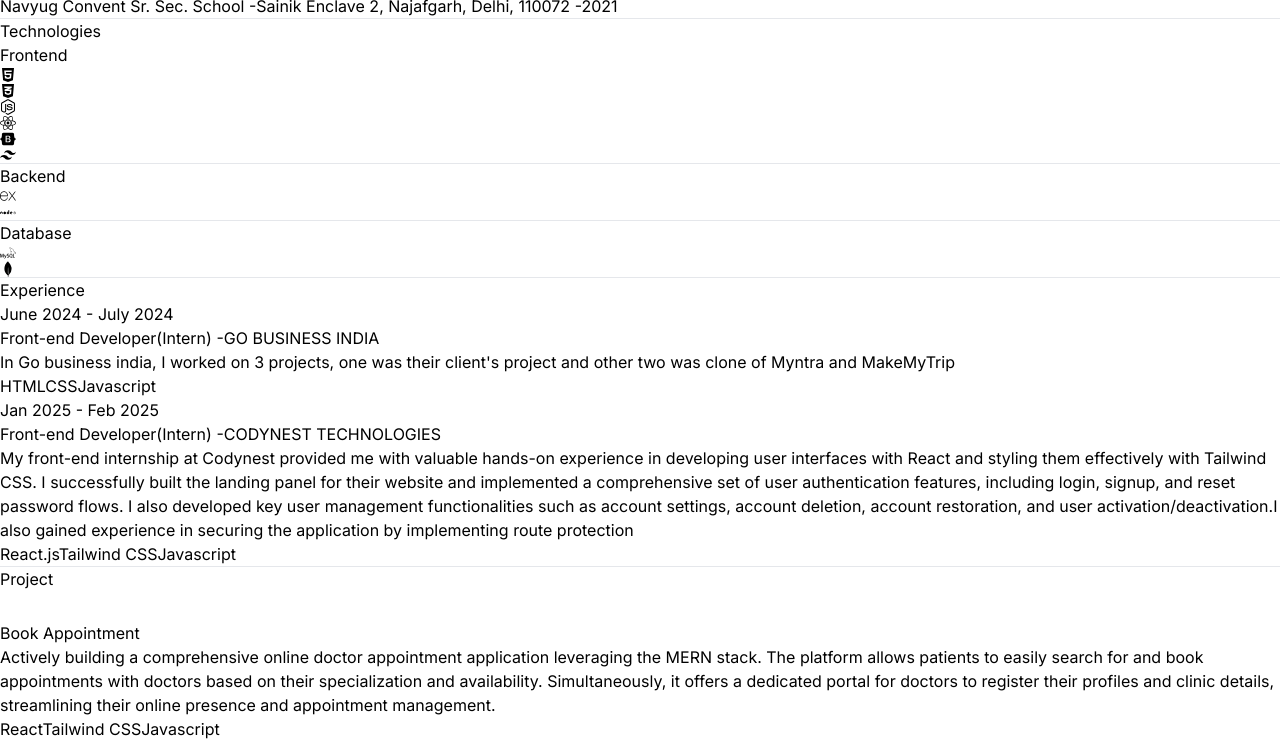
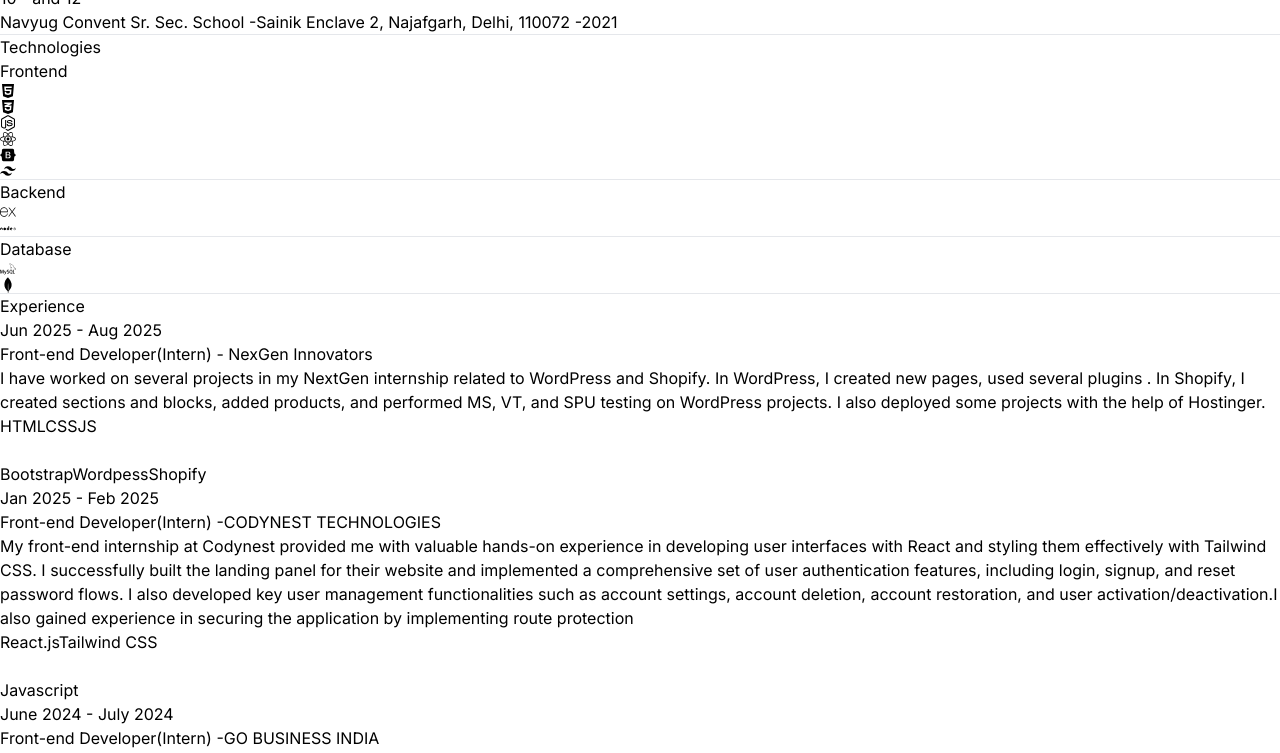
Before and after one commit to Harshdagar0/Portfolio, a React (Vite) app: page / in a window 1280 px wide. Shown: the part 2000-2753 px from the top of the page. Built offline with nearby package versions, Linux system fonts and the light colour scheme.

Commit message:
update pages

```diff
--- a/src/components/Experience.jsx
+++ b/src/components/Experience.jsx
@@ -9,7 +9,72 @@
             whileInView={{opacity:1,y:0}}
             transition={{duration:0.5,delay:0.3}}
              className='text-4xl text-center mb-10'>Experience</motion.h1>
-            <div className='lg:flex'>
+
+            <div className='lg:flex mt-10'>
+                <motion.div
+                initial={{x:-20,opacity:0}}
+                whileInView={{opacity:1,x:0}}
+                transition={{duration:1,delay:0.6}}
+                className='lg:w-1/2 text-center pt-4 pb-2'>
+                    Jun 2025 - Aug 2025
+                </motion.div>
+                <div className='lg:w-1/2 lg:pe-20 '>
+                    <motion.h1
+                      initial={{x:20,opacity:0}}
+                      whileInView={{opacity:1,x:0}}
+                      transition={{duration:1,delay:0.6}}
+                     className='lg:text-xl text-center lg:text-start'>Front-end Developer(Intern) - NexGen Innovators </motion.h1>
+                    <motion.p
+                     initial={{x:20,opacity:0}}
+                     whileInView={{opacity:1,x:0}}
+                     transition={{duration:1,delay:0.6}}
+                     className='text-slate-400 px-4 lg:px-0 text-center lg:text-start mb-3'>I have worked on several projects in my NextGen internship related to WordPress and Shopify. In WordPress, I created new pages, used several plugins . In Shopify, I created sections and blocks, added products, and performed MS, VT, and SPU testing on WordPress projects. I also deployed some projects with the help of Hostinger.</motion.p>
+                          <motion.div
+                     initial={{y:10,opacity:0}}
+                     whileInView={{opacity:1,y:0}}
+                     transition={{duration:1,delay:0.6}}
+                      className='text-center lg:text-start pt-4'>
+                        <span className='border py-1 px-2 rounded text-purple-800 bg-neutral-900 mx-2 '>HTML</span>
+                        <span className='border py-1 px-2 rounded text-purple-800 bg-neutral-900 mx-2 '>CSS</span>
+                        <span className='border py-1 px-2 rounded text-purple-800 bg-neutral-900 mx-2 '>JS</span><br></br><br></br>
+                        <span className='border py-1 px-2 rounded text-purple-800 bg-neutral-900 mx-2 '>Bootstrap</span>
+                        <span className='border py-1 px-2 rounded text-purple-800 bg-neutral-900 mx-2 '>Wordpess</span>
+                        <span className='border py-1 px-2 rounded text-purple-800 bg-neutral-900 mx-2 '>Shopify</span>
+                    </motion.div>
+                </div>
+            </div>
+            <div className='lg:flex mt-10'>
+                <motion.div
+                initial={{x:-20,opacity:0}}
+                whileInView={{opacity:1,x:0}}
+                transition={{duration:1,delay:0.6}}
+                className='lg:w-1/2 text-center pt-4 pb-2'>
+                    Jan 2025 - Feb 2025
+                </motion.div>
+                <div className='lg:w-1/2 lg:pe-20 '>
+                    <motion.h1
+                      initial={{x:20,opacity:0}}
+                      whileInView={{opacity:1,x:0}}
+                      transition={{duration:1,delay:0.6}}
+                     className='lg:text-xl text-center lg:text-start'>Front-end Developer(Intern)  -CODYNEST TECHNOLOGIES</motion.h1>
+                    <motion.p
+                     initial={{x:20,opacity:0}}
+                     whileInView={{opacity:1,x:0}}
+                     transition={{duration:1,delay:0.6}}
+
+                     className='text-slate-400 px-4 lg:px-0 text-center lg:text-start mb-3'>My front-end internship at Codynest provided me with valuable hands-on experience in developing user interfaces with React and styling them effectively with Tailwind CSS. I successfully built the landing panel for their website and implemented a comprehensive set of user authentication features, including login, signup, and reset password flows. I also developed key user management functionalities such as account settings, account deletion, account restoration, and user activation/deactivation.I also gained experience in securing the application by implementing route protection</motion.p>
+                    <motion.div
+                     initial={{y:10,opacity:0}}
+                     whileInView={{opacity:1,y:0}}
+                     transition={{duration:1,delay:0.6}}
+                      className='text-center lg:text-start pt-4'>
+                        <span className='border py-1 px-2 rounded text-purple-800 bg-neutral-900 mx-2 '>React.js</span>
+                        <span className='border py-1 px-2 rounded text-purple-800 bg-neutral-900 mx-2 '>Tailwind CSS</span><br></br><br></br>
+                        <span className='border py-1 px-2 rounded text-purple-800 bg-neutral-900 mx-2 '>Javascript</span>
+                    </motion.div>
+                </div>
+            </div>
+              <div className='lg:flex mt-10'>
                 <motion.div
                 initial={{x:-20,opacity:0}}
                 whileInView={{opacity:1,x:0}}
@@ -41,37 +106,6 @@
                     </motion.div>
                 </div>
             </div>
-            <div className='lg:flex mt-10'>
-                <motion.div
-                initial={{x:-20,opacity:0}}
-                whileInView={{opacity:1,x:0}}
-                transition={{duration:1,delay:0.6}}
-                className='lg:w-1/2 text-center pt-4 pb-2'>
-                    Jan 2025 - Feb 2025
-                </motion.div>
-                <div className='lg:w-1/2 lg:pe-20 '>
-                    <motion.h1
-                      initial={{x:20,opacity:0}}
-                      whileInView={{opacity:1,x:0}}
-                      transition={{duration:1,delay:0.6}}
-                     className='lg:text-xl text-center lg:text-start'>Front-end Developer(Intern)  -CODYNEST TECHNOLOGIES</motion.h1>
-                    <motion.p
-                     initial={{x:20,opacity:0}}
-                     whileInView={{opacity:1,x:0}}
-                     transition={{duration:1,delay:0.6}}
-
-                     className='text-slate-400 px-4 lg:px-0 text-center lg:text-start mb-3'>My front-end internship at Codynest provided me with valuable hands-on experience in developing user interfaces with React and styling them effectively with Tailwind CSS. I successfully built the landing panel for their website and implemented a comprehensive set of user authentication features, including login, signup, and reset password flows. I also developed key user management functionalities such as account settings, account deletion, account restoration, and user activation/deactivation.I also gained experience in securing the application by implementing route protection</motion.p>
-                    <motion.div
-                     initial={{y:10,opacity:0}}
-                     whileInView={{opacity:1,y:0}}
-                     transition={{duration:1,delay:0.6}}
-                      className='text-center lg:text-start pt-4'>
-                        <span className='border py-1 px-2 rounded text-purple-800 bg-neutral-900 mx-2 '>React.js</span>
-                        <span className='border py-1 px-2 rounded text-purple-800 bg-neutral-900 mx-2 '>Tailwind CSS</span>
-                        <span className='border py-1 px-2 rounded text-purple-800 bg-neutral-900 mx-2 '>Javascript</span>
-                    </motion.div>
-                </div>
-            </div>
         </div>
     );
 }
--- a/src/components/Navbar.jsx
+++ b/src/components/Navbar.jsx
@@ -2,6 +2,7 @@
 import { FaGithub } from "react-icons/fa";
 import { FaLinkedin } from "react-icons/fa";
 import { FaInstagram } from "react-icons/fa6";
+import { PiReadCvLogoFill } from "react-icons/pi";
 
 const Navbar = () => {
   return (
@@ -11,6 +12,7 @@
        <a  className='hover:text-2xl hover:ease-in duration-100' href='https://www.linkedin.com/in/harsh-dagar-716125256/'><FaLinkedin  /> </a>
        <a  className='hover:text-2xl hover:ease-in duration-100' href='https://github.com/harshdagar0' ><FaGithub /></a>
        <a  className='hover:text-2xl hover:ease-in duration-100' href='https://www.instagram.com/harshdagar_0/'><FaInstagram /></a>
+       <a  className='hover:text-2xl hover:ease-in duration-100' href='/Harsh_Resume.pdf' target='_black'><PiReadCvLogoFill /></a>
       </div>
     </div>
   )
--- a/src/components/Project.jsx
+++ b/src/components/Project.jsx
@@ -66,8 +66,8 @@
                     className='text-center lg:text-start'>
                         <span className='border py-1 px-2 rounded text-purple-800 bg-neutral-900 mx-2 '>React</span>
                         <span className='border py-1 px-2 rounded text-purple-800 bg-neutral-900 mx-2 '>Bootstrap</span>
-                        <span className='border py-1 px-2 rounded text-purple-800 bg-neutral-900 mx-2 '>Javascript</span>
-                        <span className='border py-1 px-2 rounded text-purple-800 bg-neutral-900 mx-2 '>Node</span><br></br><br></br>
+                        <span className='border py-1 px-2 rounded text-purple-800 bg-neutral-900 mx-2 '>Javascript</span><br></br><br></br>
+                        <span className='border py-1 px-2 rounded text-purple-800 bg-neutral-900 mx-2 '>Node</span>
                         <span className='border py-1 px-2 rounded text-purple-800 bg-neutral-900 mx-2 '>Express</span>
                         <span className='border py-1 px-2 rounded text-purple-800 bg-neutral-900 mx-2 '>MongoDb</span>
                     </motion.div>
@@ -99,8 +99,8 @@
                     className='text-center lg:text-start'>
                         <span className='border py-1 px-2 rounded text-purple-800 bg-neutral-900 mx-2 '>EJS</span>
                         <span className='border py-1 px-2 rounded text-purple-800 bg-neutral-900 mx-2 '>CSS</span>
-                        <span className='border py-1 px-2 rounded text-purple-800 bg-neutral-900 mx-2 '>Bootstrap</span>
-                        <span className='border py-1 px-2 rounded text-purple-800 bg-neutral-900 mx-2 '>Javascript</span><br></br><br></br>
+                        <span className='border py-1 px-2 rounded text-purple-800 bg-neutral-900 mx-2 '>Bootstrap</span><br></br><br></br>
+                        <span className='border py-1 px-2 rounded text-purple-800 bg-neutral-900 mx-2 '>Javascript</span>
                         <span className='border py-1 px-2 rounded text-purple-800 bg-neutral-900 mx-2 '>Node</span>
                         <span className='border py-1 px-2 rounded text-purple-800 bg-neutral-900 mx-2 '>Express</span>
                     </motion.div>
```
Also changed, not shown: src/components/Hero.jsx (+16 -14 lines), public/image/avatar.png, 1 other file (tests, documents, lock files or other folders).
